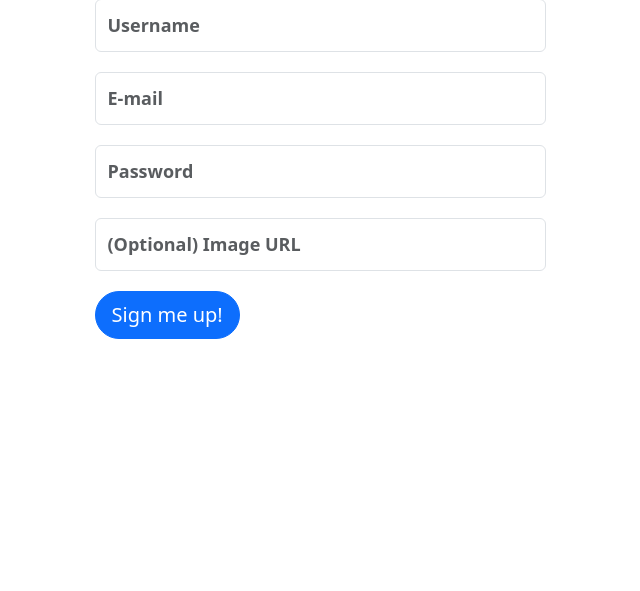
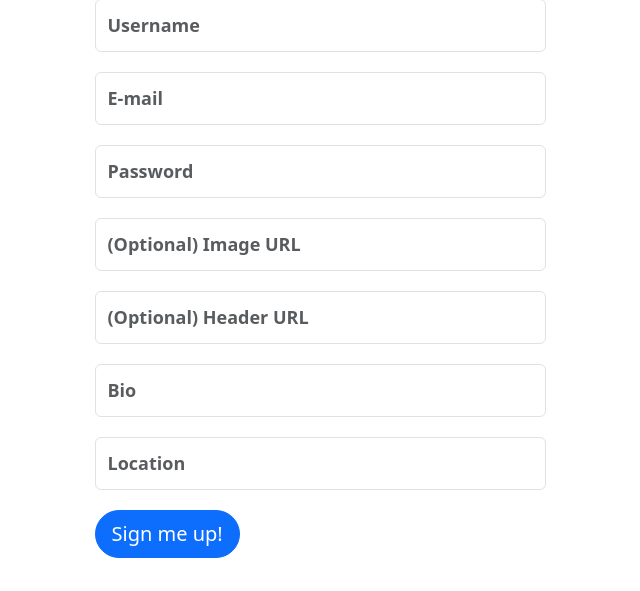
Before and after one commit to GgBruhh/Warbler, a Flask app: page /signup in a window 1280 px wide. Shown: the part 209-800 px from the top of the page, without its empty margins (320-960 px from the left). Run offline with Flask 2, Linux system fonts and the light colour scheme; some libraries are stand-ins or nearby versions.

Commit message:
fixed user page to add location, header picture, and bio, and added that to the signup form

```diff
--- a/app.py
+++ b/app.py
@@ -72,6 +72,9 @@ def signup():
                 password=form.password.data,
                 email=form.email.data,
                 image_url=form.image_url.data or User.image_url.default.arg,
+                bio=form.bio.data,
+                location=form.location.data,
+                header_image_url=form.header_image_url.data or User.header_image_url.default.arg
             )
             db.session.commit()
 
@@ -111,7 +114,9 @@ def login():
 def logout():
     """Handle logout of user."""
 
-    # IMPLEMENT THIS
+    session.pop('curr_user')
+    flash('Goodbye!')
+    return redirect('/')
 
 
 ##############################################################################
@@ -210,6 +215,7 @@ def profile():
     """Update profile for current user."""
 
     # IMPLEMENT THIS
+
 
 
 @app.route('/users/delete', methods=["POST"])
--- a/forms.py
+++ b/forms.py
@@ -16,6 +16,9 @@ class UserAddForm(FlaskForm):
     email = StringField('E-mail', validators=[DataRequired(), Email()])
     password = PasswordField('Password', validators=[Length(min=6)])
     image_url = StringField('(Optional) Image URL')
+    header_image_url = StringField('(Optional) Header URL')
+    bio = StringField('Bio')
+    location = StringField('Location')
 
 
 class LoginForm(FlaskForm):
--- a/models.py
+++ b/models.py
@@ -131,7 +131,7 @@ class User(db.Model):
         return len(found_user_list) == 1
 
     @classmethod
-    def signup(cls, username, email, password, image_url):
+    def signup(cls, username, email, password, image_url, header_image_url, bio, location):
         """Sign up user.
 
         Hashes password and adds user to system.
@@ -144,6 +144,9 @@ class User(db.Model):
             email=email,
             password=hashed_pwd,
             image_url=image_url,
+            bio=bio,
+            header_image_url=header_image_url,
+            location=location
         )
 
         db.session.add(user)
--- a/templates/users/detail.html
+++ b/templates/users/detail.html
@@ -58,8 +58,8 @@
 <div class="row">
   <div class="col-sm-3">
     <h4 id="sidebar-username">@{{ user.username }}</h4>
-    <p>BIO HERE</p>
-    <p class="user-location"><span class="fa fa-map-marker"></span>LOCATION HERE</p>
+    <p>{{user.bio}}</p>
+    <p class="user-location"><span class="fa fa-map-marker"></span>{{user.location}}</p>
   </div>
 
   {% block user_details %}
```
